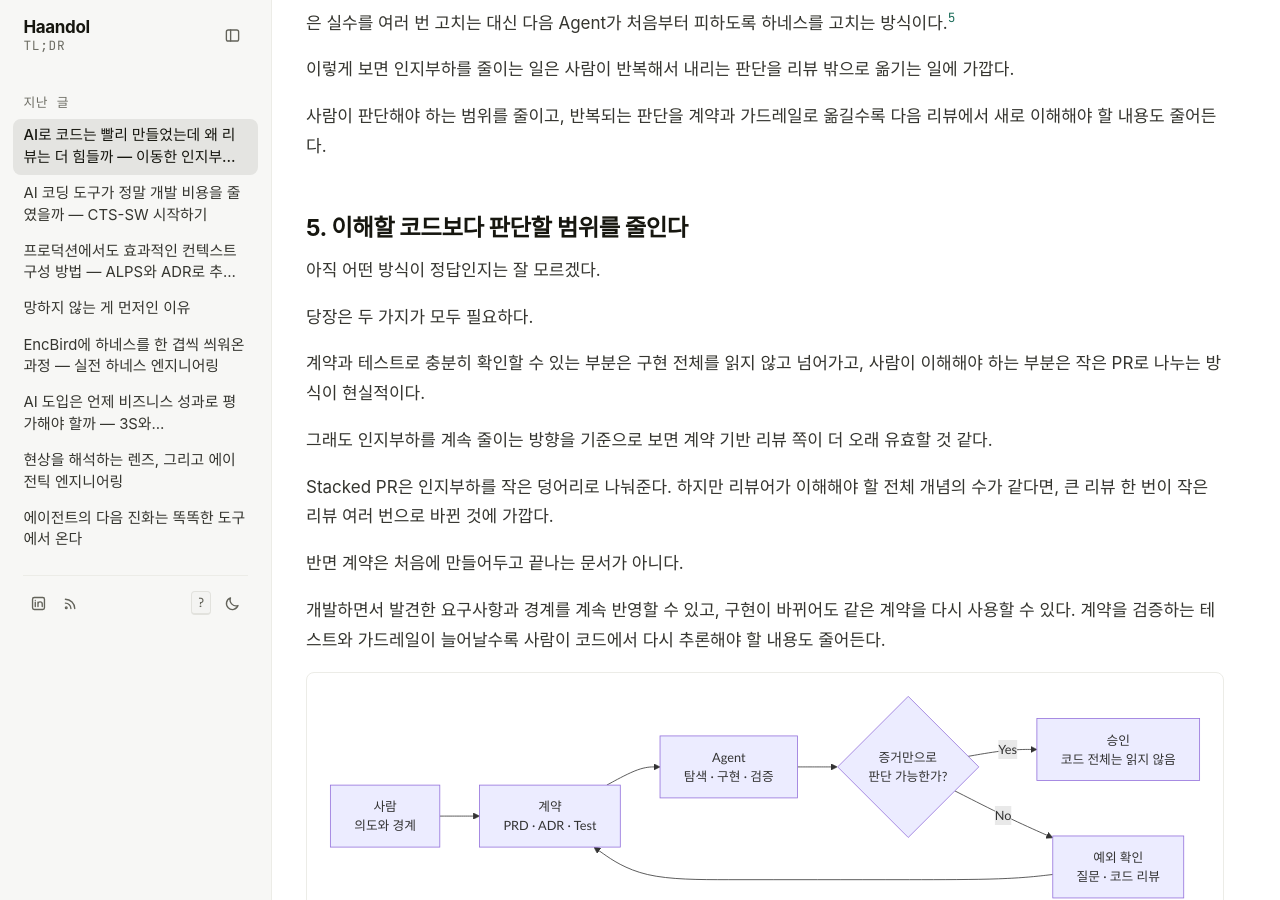
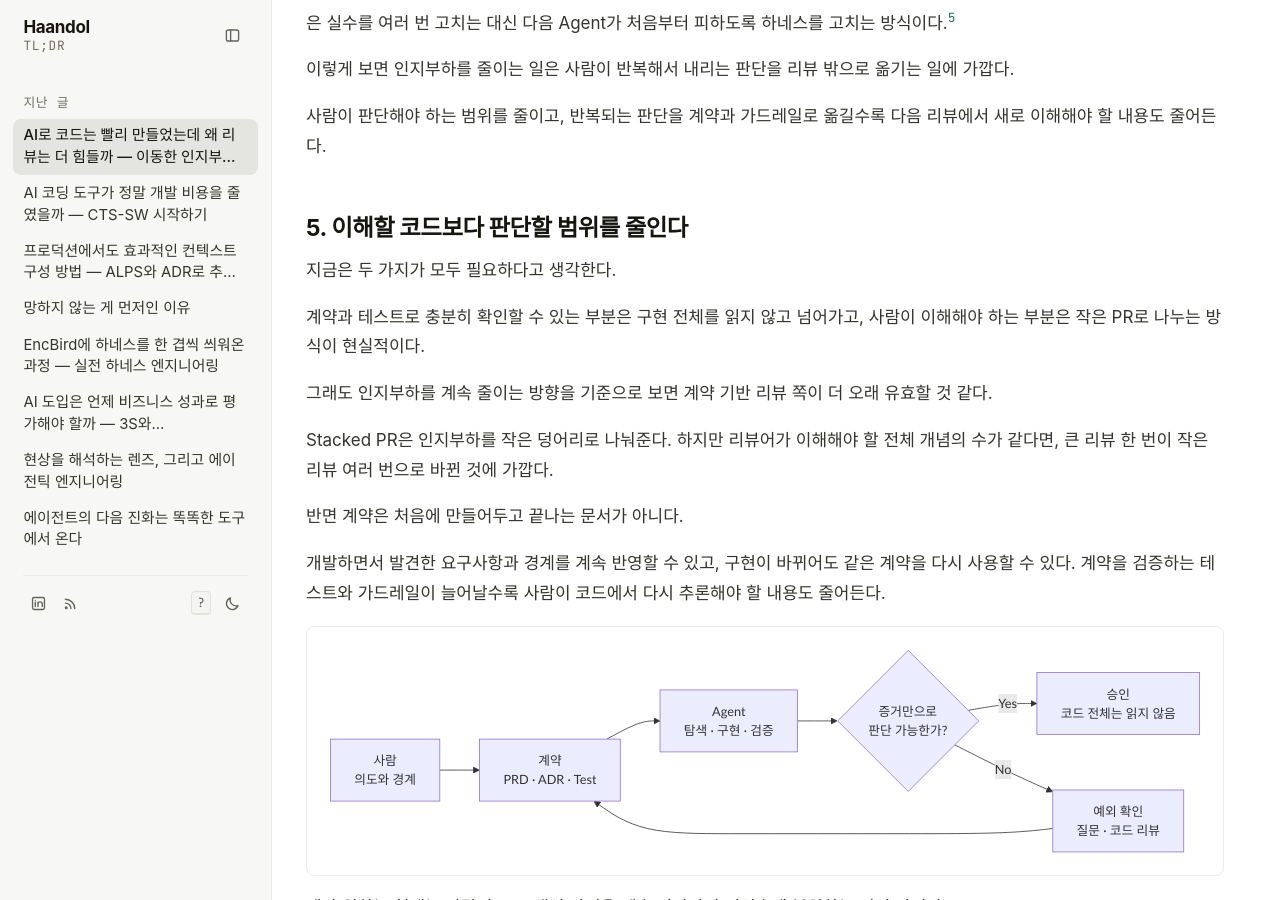
Before and after one commit to haandol/haandol.github.com, a Jekyll site: the page built from _posts/2026-08-18-ai-coding-review-cognitive-load.md, in a window 1280 px wide and 900 px high, scrolled down 5021 px. Built offline with Jekyll 4.4.1, drawn with Linux system fonts in a browser that asks for light colours; some web fonts are replaced; comment, search, counter and statistics services are not loaded.

Commit message:
글의 회피적 결론 표현 수정

```diff
--- a/_posts/2026-08-18-ai-coding-review-cognitive-load.md
+++ b/_posts/2026-08-18-ai-coding-review-cognitive-load.md
@@ -180,9 +180,7 @@ Agent는 구현만 하는 것이 아니라 테스트와 아키텍처 검사를
 
 ## 5. 이해할 코드보다 판단할 범위를 줄인다
 
-아직 어떤 방식이 정답인지는 잘 모르겠다.
-
-당장은 두 가지가 모두 필요하다.
+지금은 두 가지가 모두 필요하다고 생각한다.
 
 계약과 테스트로 충분히 확인할 수 있는 부분은 구현 전체를 읽지 않고 넘어가고, 사람이 이해해야 하는 부분은 작은 PR로 나누는 방식이 현실적이다.
 
```
Also changed, not shown: .agents/skills/haandol-blog-writing/SKILL.md.
